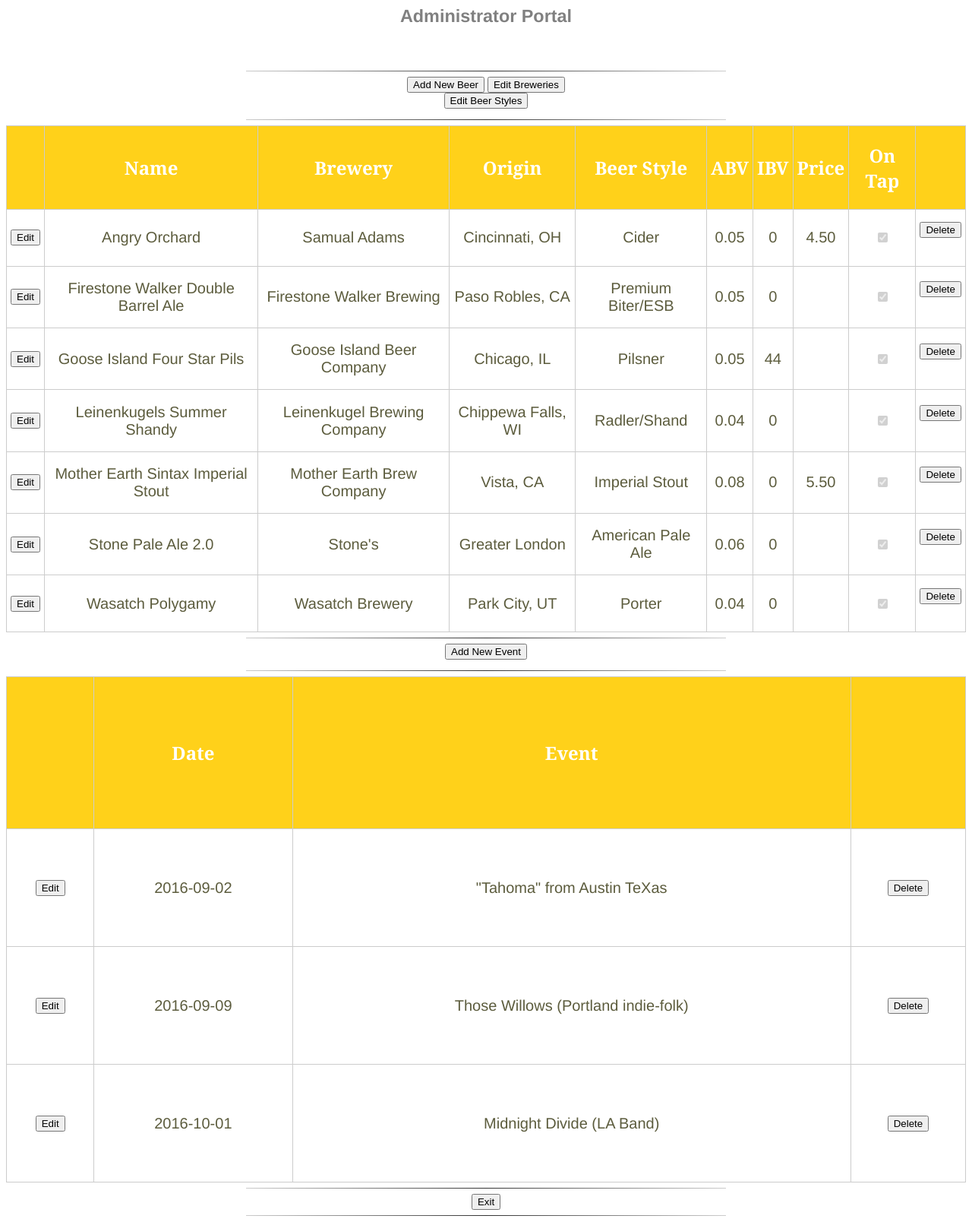
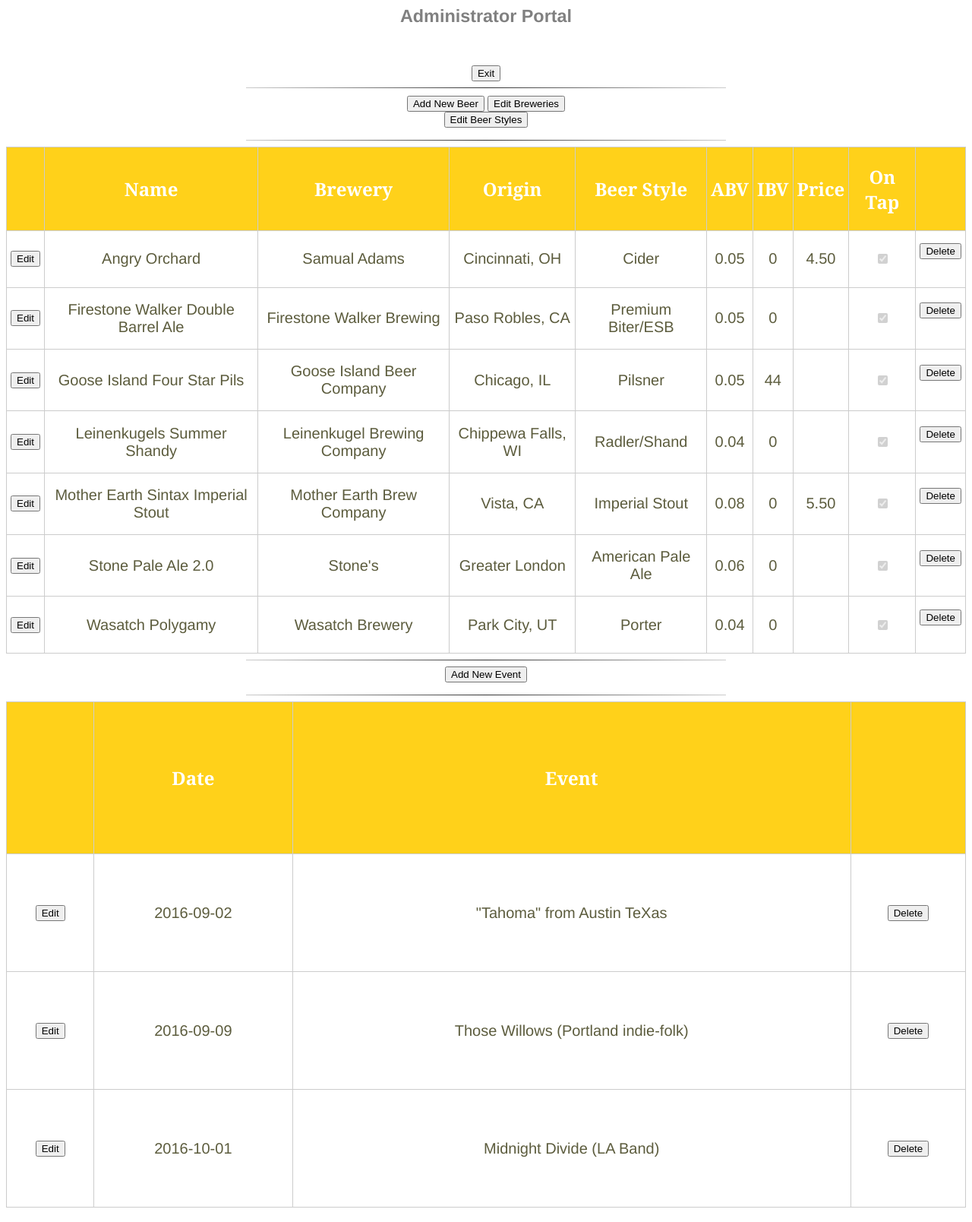
Before and after one commit to Nick314159/birdstop, a PHP site: page /admin.php in a window 1280 px wide. Shown: the whole page at 76% size. Run offline with PHP 8.4, Linux system fonts and the light colour scheme; the visitor is signed in with stand-in values (Sample User, id 1); data comes from the database, SQL or seed files in the repository; data that the repository does not hold is empty.

Commit message:
updated main, admin

```diff
--- a/html/admin/admin.php
+++ b/html/admin/admin.php
@@ -57,7 +57,6 @@
 <html>
 <!DOCTYPE HTML>
 <head>
-    <meta http-equiv="content-type" content="text/html; charset=UTF-8">
     <title>Administrator Portal</title>
 </head>
 <link rel='stylesheet' type='text/css' href='../stylesheet.css'/>
@@ -68,9 +67,15 @@
         <h3>Administrator Portal</h3>
     </div>
 </div>
-<!-- Table -->
+<!-- Exit -->
 <div style="width: 100%">
-    <div class="margin">
+  <div class="header">
+    <input type="button" name="exit" value="Exit" onClick="window.location='../main.html';">
+  </div>
+</div>
+<!-- Tables -->
+<div style="width: 100%">
+    <div class="header">
         <hr class="hrstyle-one" width="50%">
         <form method="post">
           <input type="submit" name="beerNew" value="Add New Beer">
@@ -80,7 +85,7 @@
         <hr class="hrstyle-one" width="50%">
     </div>
     <?php echo $brewsTable; ?>
-    <div class="margin">
+    <div class="header">
       <hr class="hrstyle-one" width="50%">
       <form method="post">
         <input type="submit" name="eventNew" value="Add New Event"><br>
@@ -88,11 +93,6 @@
       <hr class="hrstyle-one" width="50%">
     </div>
     <?php echo $eventsTable; ?>
-    <div class="margin">
-      <hr class="hrstyle-one" width="50%">
-      <input type="button" name="exit" value="Exit" onClick="window.location='../main.html';"/>
-      <hr class="hrstyle-one" width="50%">
-    </div>
 </div>
 </body>
 
--- a/html/admin/editTypes.php
+++ b/html/admin/editTypes.php
@@ -83,7 +83,7 @@
             <input type="submit" name="addType" value="Add <?php echo $type ?>">
         </form>
     </div>
-    <input type="button" name="done" value="Done" onClick="window.location='admin.php';"/>
+    <input type="button" name="done" value="Done" onClick="window.location='admin.php';">
 
 </body>
 </html>
--- a/html/stylesheet.css
+++ b/html/stylesheet.css
@@ -126,7 +126,7 @@
 /* -- Margins -- */
 .margin {
   color: gray;
-  font-size: 14px;
+  font-size: 16px;
   font-family: 'Lekton', Helvetica, Arial, sans-serif;
   text-decoration: none;
   text-align: center;
```
Also changed, not shown: html/main.html (+13 -7 lines).
